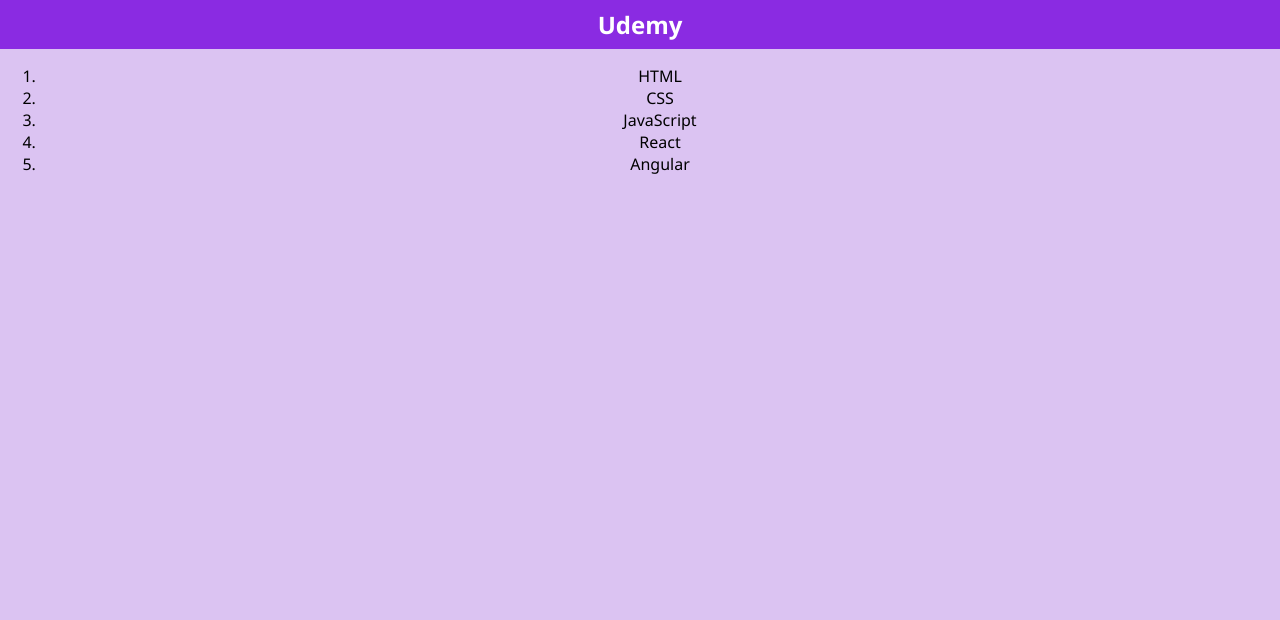
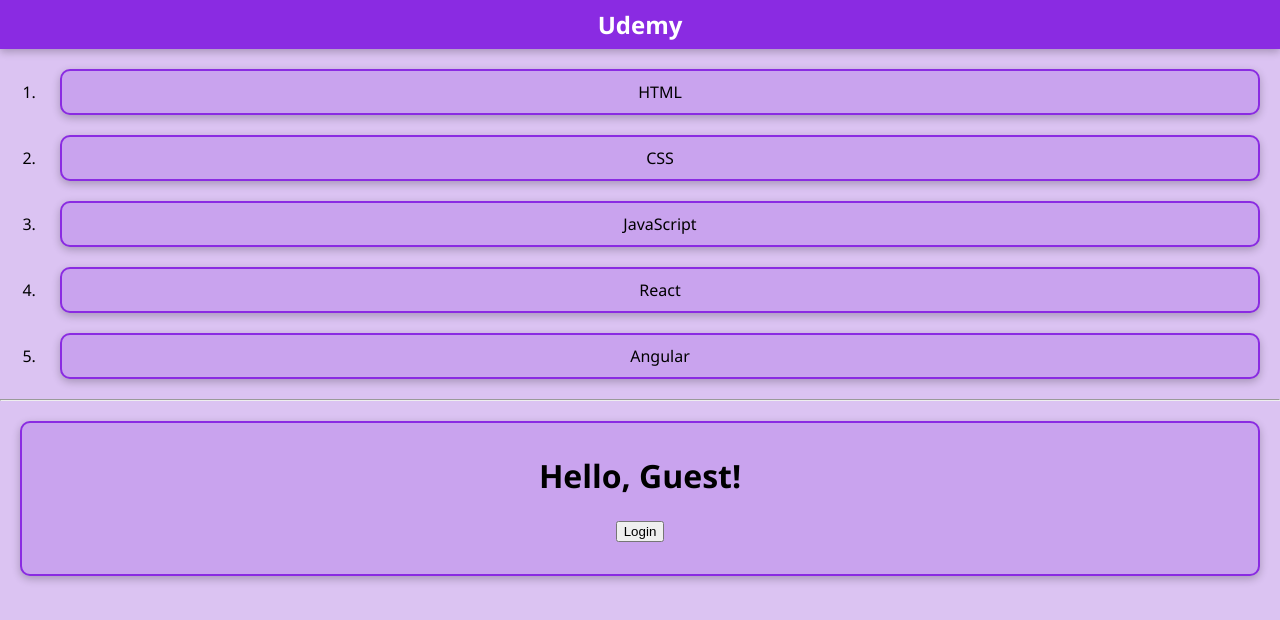
Before and after one commit to JagdishChopde20/ReactJS-Training, a React (Vite) app: page / in a window 1280 px wide. Shown: the top 620 px of the page. Built offline with nearby package versions, Linux system fonts and the light colour scheme.

Commit message:
Added Class 6 code.

```diff
--- a/src/App.jsx
+++ b/src/App.jsx
@@ -1,6 +1,7 @@
 import './App.css'
 import Header from './components/header/Header'
 import CourseItem from './components/course-item/CourseItem'
+import Card from './components/ui/card/Card'
 
 function App() {
   // js code
@@ -16,6 +17,13 @@
         <CourseItem courseName="React" />
         <CourseItem courseName="Angular" />
       </ol>
+
+      <hr />
+      <Card>
+        <h1>Hello, Guest!</h1>
+        <button>Login</button>
+        <br /><br />
+      </Card>
     </div>
   )
 }
--- a/src/components/course-item/CourseItem.jsx
+++ b/src/components/course-item/CourseItem.jsx
@@ -1,8 +1,14 @@
+import './CourseItem.css';
+import Card from '../ui/card/Card';
+
 function CourseItem(props) {
-    // props.courseName = 'Python'; <- Error
 
     return (
-        <li> { props.courseName } </li>
+        <li>
+            <Card>
+                 { props.courseName }
+            </Card>
+        </li>
     )
 }
 
--- a/src/components/header/Header.css
+++ b/src/components/header/Header.css
@@ -1,5 +1,7 @@
 .app-bar {
   background-color: blueviolet;
+  box-shadow: rgba(0, 0, 0, 0.24) 0px 3px 8px;
+;
 
   .heading {
     margin: 0;
--- /dev/null
+++ b/src/components/ui/card/Card.css
@@ -0,0 +1,8 @@
+.card {
+    margin: 20px;
+    padding: 10px;
+    border: 2px solid blueviolet;
+    border-radius: 10px;
+    background-color: rgb(201, 163, 238);
+    box-shadow: rgba(0, 0, 0, 0.24) 0px 3px 8px;
+}
--- /dev/null
+++ b/src/components/ui/card/Card.jsx
@@ -0,0 +1,11 @@
+import './Card.css';
+
+function Card(props) {
+    return (
+        <div className="card">
+             { props.children }
+        </div>
+    );
+}
+
+export default Card;
```
Also changed, not shown: src/components/course-item/CourseItem.css (added), 1 other file (tests, documents, lock files or other folders).
